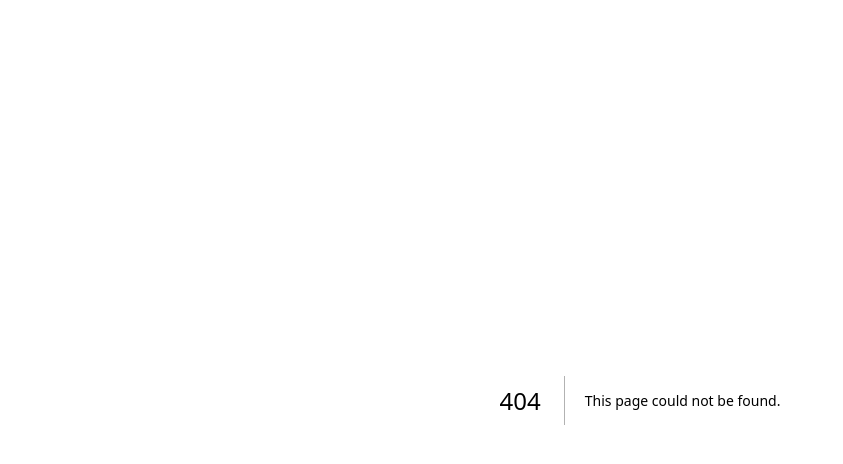
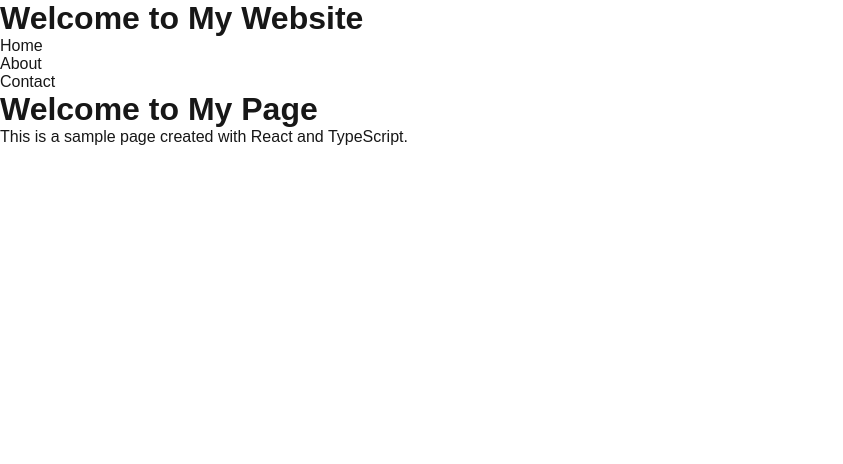
Before and after one commit to TsilavinaFeno/nextts4, a Next.js app: page /react in a window 1280 px wide. Before the commit this address had no page. Shown: the top 464 px of the page, without its empty margins (0-843 px from the left). Built offline with nearby package versions, Linux system fonts and the light colour scheme.

Commit message:
feat: add components with react

```diff
--- a/src/app/layout.tsx
+++ b/src/app/layout.tsx
@@ -1,21 +1,4 @@
-import type { Metadata } from "next";
-import { Geist, Geist_Mono } from "next/font/google";
 import "./globals.css";
-
-const geistSans = Geist({
-  variable: "--font-geist-sans",
-  subsets: ["latin"],
-});
-
-const geistMono = Geist_Mono({
-  variable: "--font-geist-mono",
-  subsets: ["latin"],
-});
-
-export const metadata: Metadata = {
-  title: "Create Next App",
-  description: "Generated by create next app",
-};
 
 export default function RootLayout({
   children,
@@ -24,7 +7,7 @@ export default function RootLayout({
 }>) {
   return (
     <html lang="en">
-      <body className={`${geistSans.variable} ${geistMono.variable}`}>
+      <body>
         {children}
       </body>
     </html>
--- a/src/app/page.tsx
+++ b/src/app/page.tsx
@@ -17,7 +17,7 @@ export default function Home() {
           <li>
             Get started by editing <code>src/app/page.tsx</code>.
           </li>
-          <li>Save and see your changes instantly.</li>
+          <li>Save and see your changes instantly right now.</li>
         </ol>
 
         <div className={styles.ctas}>
--- /dev/null
+++ b/src/app/react/page.tsx
@@ -0,0 +1,14 @@
+import Header from '@/components/Header';
+import React from 'react';
+
+const Page: React.FC = () => {
+    return (
+        <div>
+            <Header />
+            <h1>Welcome to My Page</h1>
+            <p>This is a sample page created with React and TypeScript.</p>
+        </div>
+    );
+};
+
+export default Page;
--- /dev/null
+++ b/src/components/Header.tsx
@@ -0,0 +1,18 @@
+import React from 'react';
+
+const Header: React.FC = () => {
+    return (
+        <header>
+            <h1>Welcome to My Website</h1>
+            <nav>
+                <ul>
+                    <li><a href="/">Home</a></li>
+                    <li><a href="/about">About</a></li>
+                    <li><a href="/contact">Contact</a></li>
+                </ul>
+            </nav>
+        </header>
+    );
+};
+
+export default Header;
```
